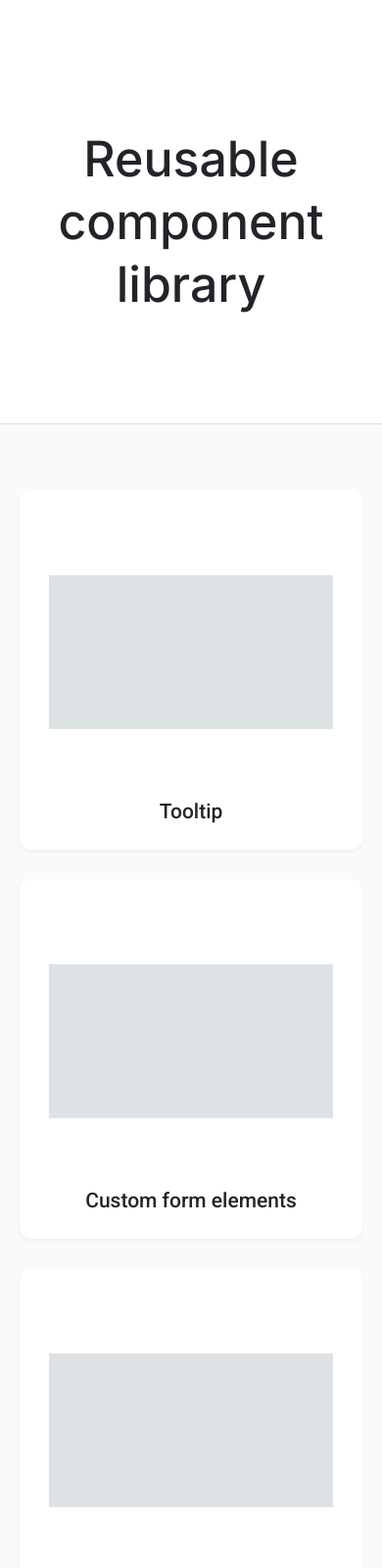
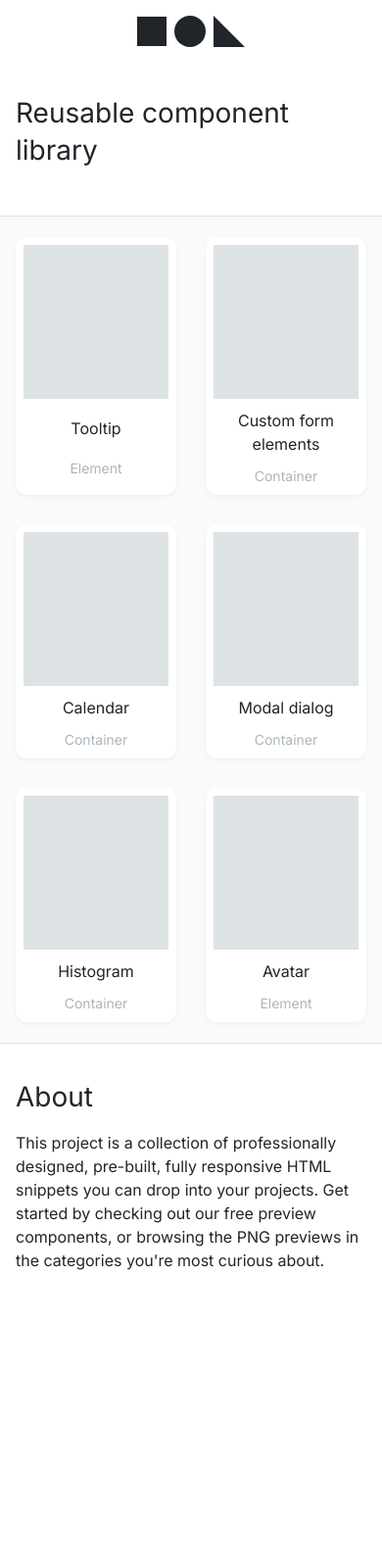
Before and after one commit to js-tasks-ru/htmlcss-20211125_daryaryab, a website: page index.html in a window 390 px wide. Shown: the top 1600 px of the page at 98% size. After the commit the page ends 1349 px from the top, so only its background shows below. Drawn offline with nearby package versions, Linux system fonts and the light colour scheme.

Commit message:
adaptive layout

```diff
--- a/assets/css/main.css
+++ b/assets/css/main.css
@@ -50,3 +50,7 @@
     background-color: var(--grey-5);
     min-height: 500px;
 }
+
+@media screen and (max-width: 400px) {
+
+}
--- a/components/footer.css
+++ b/components/footer.css
@@ -16,3 +16,18 @@
     color: var(--black);
     margin: 32px auto;
 }
+
+@media screen and (max-width: 768px) {
+    .footer {
+        padding: 35px 16px;
+        text-align: left;
+    }
+
+    .footer__title {
+        font: 400 28px/38px 'Inter', sans-serif;
+    }
+
+    .footer__text {
+        margin: 16px 0;
+    }
+}
--- a/components/header.css
+++ b/components/header.css
@@ -2,11 +2,34 @@
     background-color: var(--white);
     border-bottom: 1px solid var(--grey-2);
     text-align: center;
-    padding: 96px 0 77px;
+    padding: 24px 32px 77px;
+    text-align: left;
     box-sizing: border-box;
 }
 
 .header__title {
     font: 500 50px/64px 'Inter', 'sans-serif';
     color: var(--black);
+    margin: 40px 0;
 }
+
+.header__logo {
+    width: 110px;
+    height: 32px;
+}
+
+@media screen and (max-width: 768px) {
+    .header {
+        text-align: left;
+        padding: 16px;
+    }
+
+    .header__logo {
+        margin: 0 auto;
+    }
+
+    .header__title {
+        font: 400 28px/38px 'Inter', sans-serif;
+        margin: 48px 0 32px;
+    }
+}
--- a/components/preview.css
+++ b/components/preview.css
@@ -5,7 +5,7 @@
   padding: 67px 0;
   box-sizing: border-box;
   justify-content: center;
-  align-items: center;
+  align-items: flex-start;
 }
 
 .preview__item {
@@ -15,11 +15,12 @@
   align-items: flex-end;
   gap: 10px;
   max-width: 350px;
-  height: 367px;
+  min-height: 231px;
   padding: 24px 30px 26px;
   background-color: var(--white);
   box-shadow: 0px 2px 4px rgba(33, 36, 41, 0.05);
   border-radius: 12px;
+  text-align: center;
   box-sizing: border-box;
 }
 
@@ -30,6 +31,33 @@
 }
 
 .preview__item-title {
+  width: 100%;
   font: 500 21px/25px 'Roboto', sans-serif;
   color: var(--black);
 }
+
+.preview__item-subtitle {
+  font: 500 21px/25px 'Roboto', sans-serif;
+  color: var(--grey-3);
+}
+
+@media screen and (max-width: 768px) {
+  .preview {
+    padding: 21px 16px;
+    align-items: stretch;
+  }
+
+  .preview__item {
+    max-width: 164px;
+    padding: 8px;
+    align-items: flex-start;
+  }
+
+  .preview__item-title {
+    font: 400 16px/24px 'Inter', sans-serif;
+  }
+
+  .preview__item-subtitle {
+    font: 400 14px/22px 'Inter', sans-serif;
+  }
+}
--- a/components/template.css
+++ b/components/template.css
@@ -7,7 +7,8 @@
 
 .page__header {
   height: 82px;
-  background-color: var(--white);
+  padding: 25px;
+  box-sizing: border-box;
 }
 
 .page__footer {
@@ -32,6 +33,31 @@
 }
 
 .page__main-content {
+  max-width: 825px;
   padding: 32px 48px;
   box-sizing: border-box;
+  background-color: var(--white);
 }
+
+@media screen and (max-width: 768px) {
+  .page__header {
+    padding: 16px;
+    height: 64px;
+  }
+
+  .page__main {
+    display: flex;
+    flex-direction: column;
+    height: 100%;
+    align-items: flex-start;
+    background-color: var(--white);
+    padding: 16px 32px;
+    box-sizing: border-box;
+  }
+
+  .page__main-sidebar,
+  .page__main-content {
+    width: 100%;
+    padding: 0;
+  }
+}
--- a/index.html
+++ b/index.html
@@ -7,6 +7,9 @@
     <body>
         <header class="header">
             <div class="content-wrapper">
+                <div class="header__logo">
+                    <img src="./assets/images/logo.svg" alt="logo">
+                </div>
                 <h1 class="header__title">Reusable component library</h1>
             </div>
         </header>
@@ -16,26 +19,32 @@
                     <div class="preview__item">
                         <div class="preview__item-content"></div>
                         <div class="preview__item-title">Tooltip</div>
+                        <div class="preview__item-subtitle">Element</div>
                     </div>
                     <div class="preview__item">
                         <div class="preview__item-content"></div>
                         <div class="preview__item-title">Custom form elements</div>
+                        <div class="preview__item-subtitle">Container</div>
                     </div>
                     <div class="preview__item">
                         <div class="preview__item-content"></div>
                         <div class="preview__item-title">Calendar</div>
+                        <div class="preview__item-subtitle">Container</div>
                     </div>
                     <div class="preview__item">
                         <div class="preview__item-content"></div>
                         <div class="preview__item-title">Modal dialog</div>
+                        <div class="preview__item-subtitle">Container</div>
                     </div>
                     <div class="preview__item">
                         <div class="preview__item-content"></div>
                         <div class="preview__item-title">Histogram</div>
+                        <div class="preview__item-subtitle">Container</div>
                     </div>
                     <div class="preview__item">
                         <div class="preview__item-content"></div>
                         <div class="preview__item-title">Avatar</div>
+                        <div class="preview__item-subtitle">Element</div>
                     </div>
                 </div>
             </div>
```
Also changed, not shown: pages/template.html (+5 -1 lines), assets/images/logo.svg (added).
